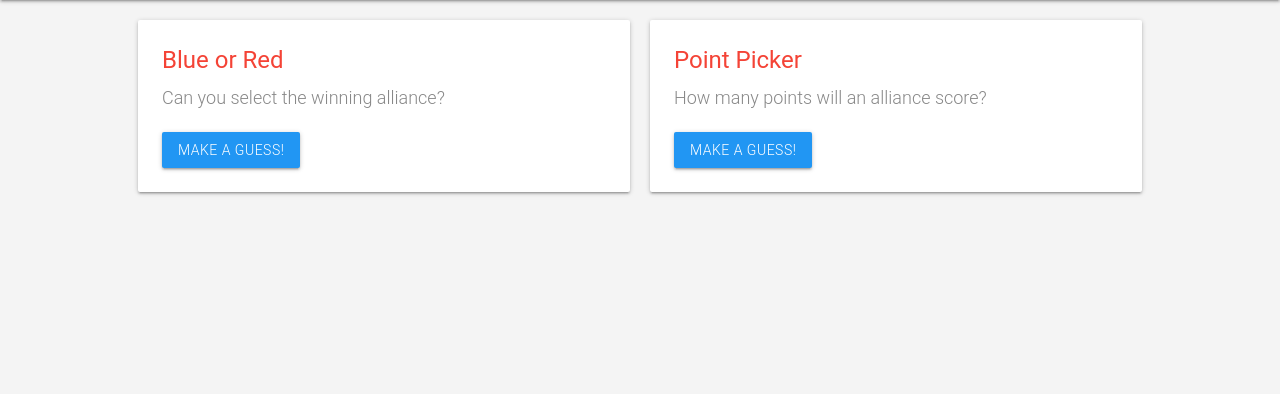
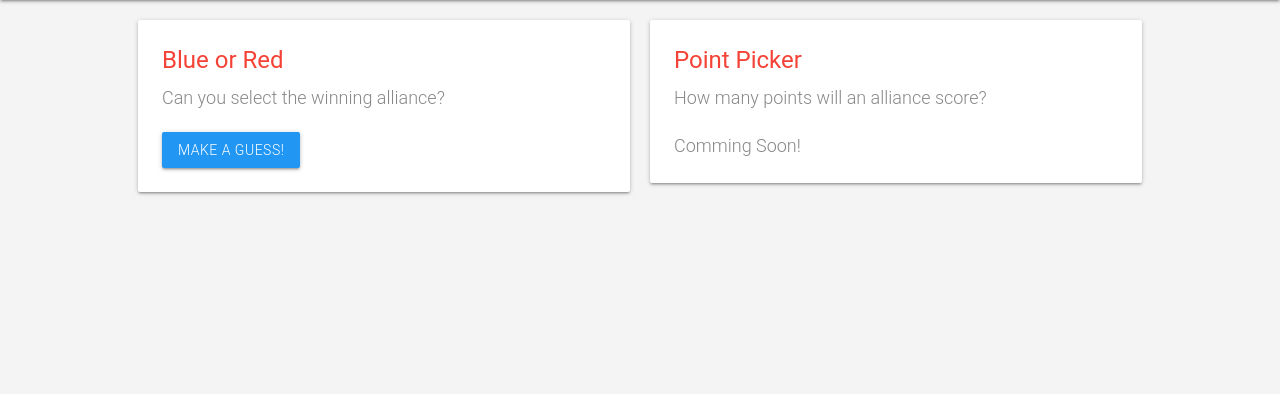
Before and after one commit to FairportRobotics/Gears-and-Guesses, a Flask app: template templates/games.html in a window 1280 px wide. Shown: the part 64-458 px from the top of the page. Run offline with Flask 3, Linux system fonts and the light colour scheme; the template is opened without the code that fills it, so the values that code supplies are empty; parts of the project's set-up code (start-up, migrations or seed data) failed here and were passed over.

Commit message:
Removing point picker game

```diff
--- a/templates/games.html
+++ b/templates/games.html
@@ -20,7 +20,7 @@
             <span class="card-title red-text">Point Picker</span>
             <p>How many points will an alliance score?</p>
             <br/>
-            <p><a href="/games/point-picker" class="blue btn">Make a Guess!</a></p>
+            <p>Comming Soon! <!--<a href="/games/point-picker" class="blue btn">Make a Guess!</a>--></p>
           </div>
         </div>
       </div>
```
